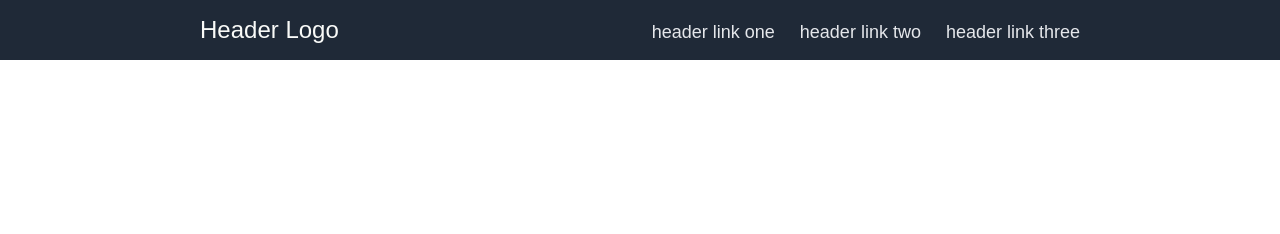
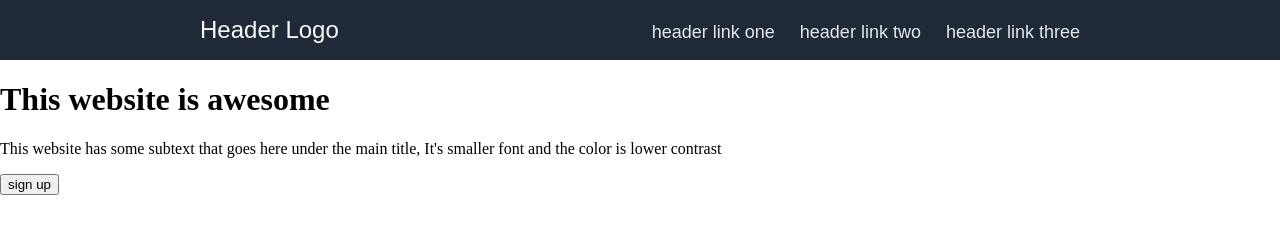
Before and after one commit to dhulkifl-a/landing_page, a plain HTML site: page index.html in a window 1280 px wide. Drawn offline with Linux system fonts and the light colour scheme.

Commit message:
Start top content section

```diff
--- a/index.html
+++ b/index.html
@@ -19,8 +19,13 @@
                 <li><a href="index.html">header link three</a></li>
             </ul>
         </div>
+    </header>
+    <div class="top-content">
+        <h1>This website is awesome</h1>
+        <p>This website has some subtext that goes here under the main title, It's smaller font and the color is lower contrast</p>
+        <button>sign up</button>
+    </div>
 
-    </header>
 
 </body>
 </html>
```
